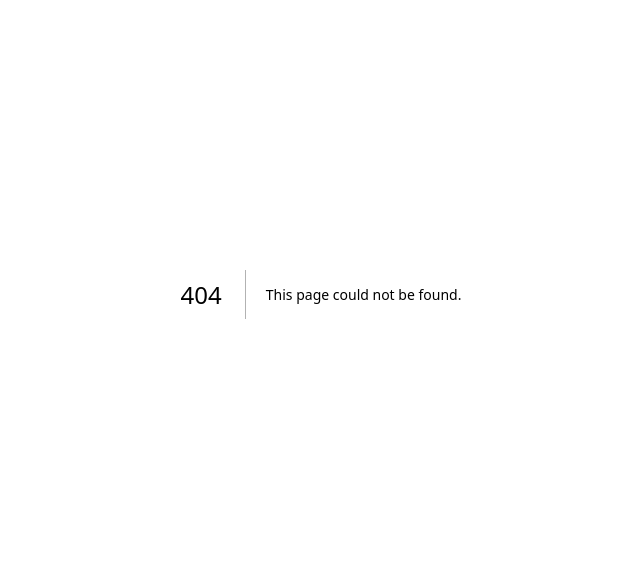
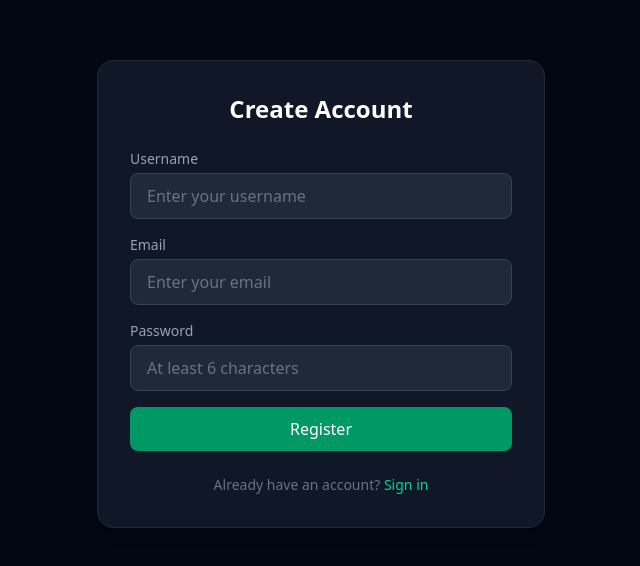
Before and after one commit to SamXop123/Minecraft-Life-Journal, a Next.js app: page /register in a window 1280 px wide. Before the commit this address had no page. Shown: the part 106-672 px from the top of the page, without its empty margins (319-959 px from the left). Built offline with nearby package versions, Linux system fonts and the light colour scheme.

Commit message:
Create page.js

```diff
--- /dev/null
+++ b/src/app/register/page.js
@@ -0,0 +1,126 @@
+"use client";
+
+import { useState } from "react";
+import { useRouter } from "next/navigation";
+import Link from "next/link";
+
+export default function RegisterPage() {
+  const router = useRouter();
+  const [form, setForm] = useState({ username: "", email: "", password: "" });
+  const [error, setError] = useState("");
+  const [loading, setLoading] = useState(false);
+
+  function handleChange(e) {
+    setForm({ ...form, [e.target.name]: e.target.value });
+  }
+
+  async function handleSubmit(e) {
+    e.preventDefault();
+    setError("");
+    setLoading(true);
+
+    try {
+      const res = await fetch("/api/auth/register", {
+        method: "POST",
+        headers: { "Content-Type": "application/json" },
+        body: JSON.stringify(form),
+      });
+
+      const data = await res.json();
+
+      if (!res.ok) {
+        setError(data.message || "Registration failed");
+        return;
+      }
+
+      localStorage.setItem("accessToken", data.accessToken);
+      router.push("/dashboard");
+    } catch {
+      setError("Something went wrong. Please try again.");
+    } finally {
+      setLoading(false);
+    }
+  }
+
+  return (
+    <div className="min-h-screen flex items-center justify-center bg-gray-950 px-4">
+      <div className="w-full max-w-md bg-gray-900 border border-gray-800 rounded-2xl p-8 shadow-lg">
+        <h1 className="text-2xl font-bold text-white text-center mb-6">
+          Create Account
+        </h1>
+
+        {error && (
+          <div className="mb-4 p-3 bg-red-500/10 border border-red-500/30 rounded-lg text-red-400 text-sm text-center">
+            {error}
+          </div>
+        )}
+
+        <form onSubmit={handleSubmit} className="space-y-4">
+          <div>
+            <label htmlFor="username" className="block text-sm text-gray-400 mb-1">
+              Username
+            </label>
+            <input
+              id="username"
+              name="username"
+              type="text"
+              required
+              value={form.username}
+              onChange={handleChange}
+              className="w-full px-4 py-2.5 bg-gray-800 border border-gray-700 rounded-lg text-white placeholder-gray-500 focus:outline-none focus:ring-2 focus:ring-emerald-500 focus:border-transparent"
+              placeholder="Enter your username"
+            />
+          </div>
+
+          <div>
+            <label htmlFor="email" className="block text-sm text-gray-400 mb-1">
+              Email
+            </label>
+            <input
+              id="email"
+              name="email"
+              type="email"
+              required
+              value={form.email}
+              onChange={handleChange}
+              className="w-full px-4 py-2.5 bg-gray-800 border border-gray-700 rounded-lg text-white placeholder-gray-500 focus:outline-none focus:ring-2 focus:ring-emerald-500 focus:border-transparent"
+              placeholder="Enter your email"
+            />
+          </div>
+
+          <div>
+            <label htmlFor="password" className="block text-sm text-gray-400 mb-1">
+              Password
+            </label>
+            <input
+              id="password"
+              name="password"
+              type="password"
+              required
+              minLength={6}
+              value={form.password}
+              onChange={handleChange}
+              className="w-full px-4 py-2.5 bg-gray-800 border border-gray-700 rounded-lg text-white placeholder-gray-500 focus:outline-none focus:ring-2 focus:ring-emerald-500 focus:border-transparent"
+              placeholder="At least 6 characters"
+            />
+          </div>
+
+          <button
+            type="submit"
+            disabled={loading}
+            className="w-full py-2.5 bg-emerald-600 hover:bg-emerald-700 disabled:opacity-50 disabled:cursor-not-allowed text-white font-medium rounded-lg transition-colors"
+          >
+            {loading ? "Creating account..." : "Register"}
+          </button>
+        </form>
+
+        <p className="mt-6 text-center text-sm text-gray-500">
+          Already have an account?{" "}
+          <Link href="/login" className="text-emerald-400 hover:underline">
+            Sign in
+          </Link>
+        </p>
+      </div>
+    </div>
+  );
+}
```
